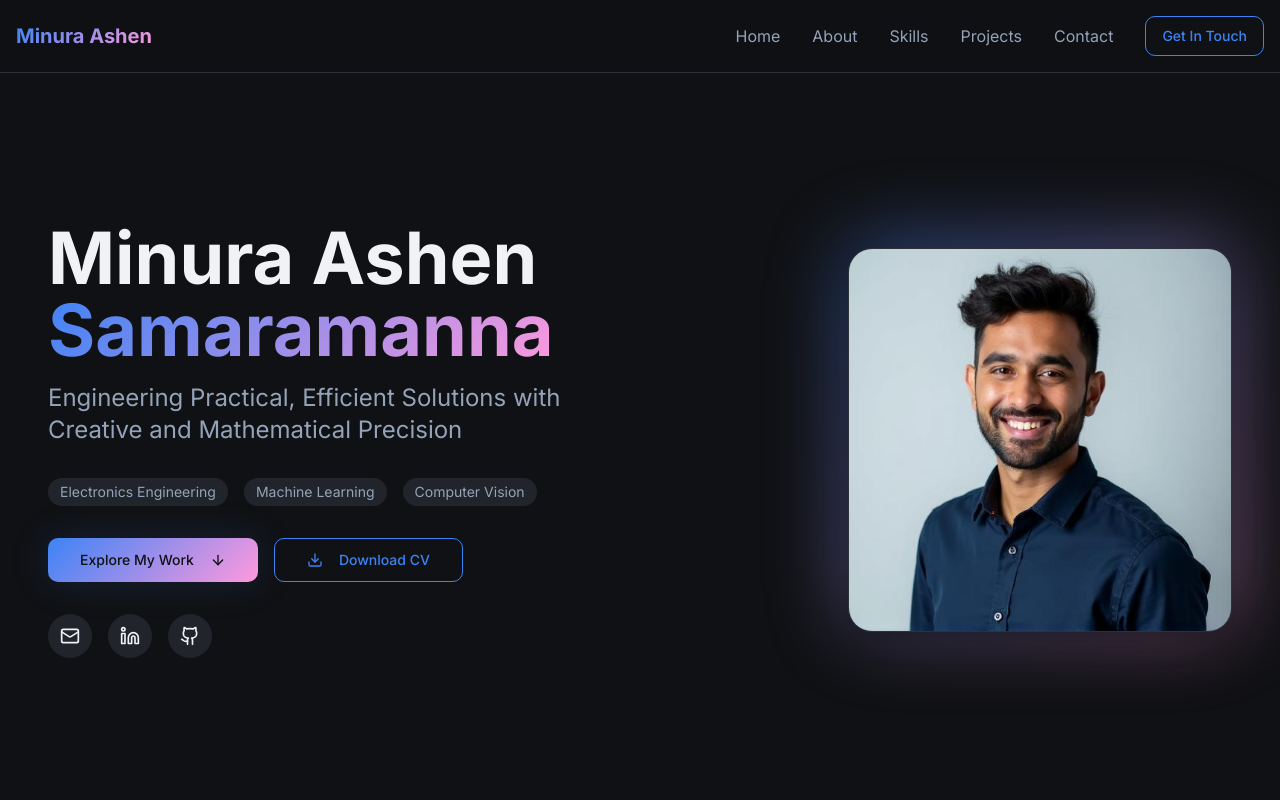
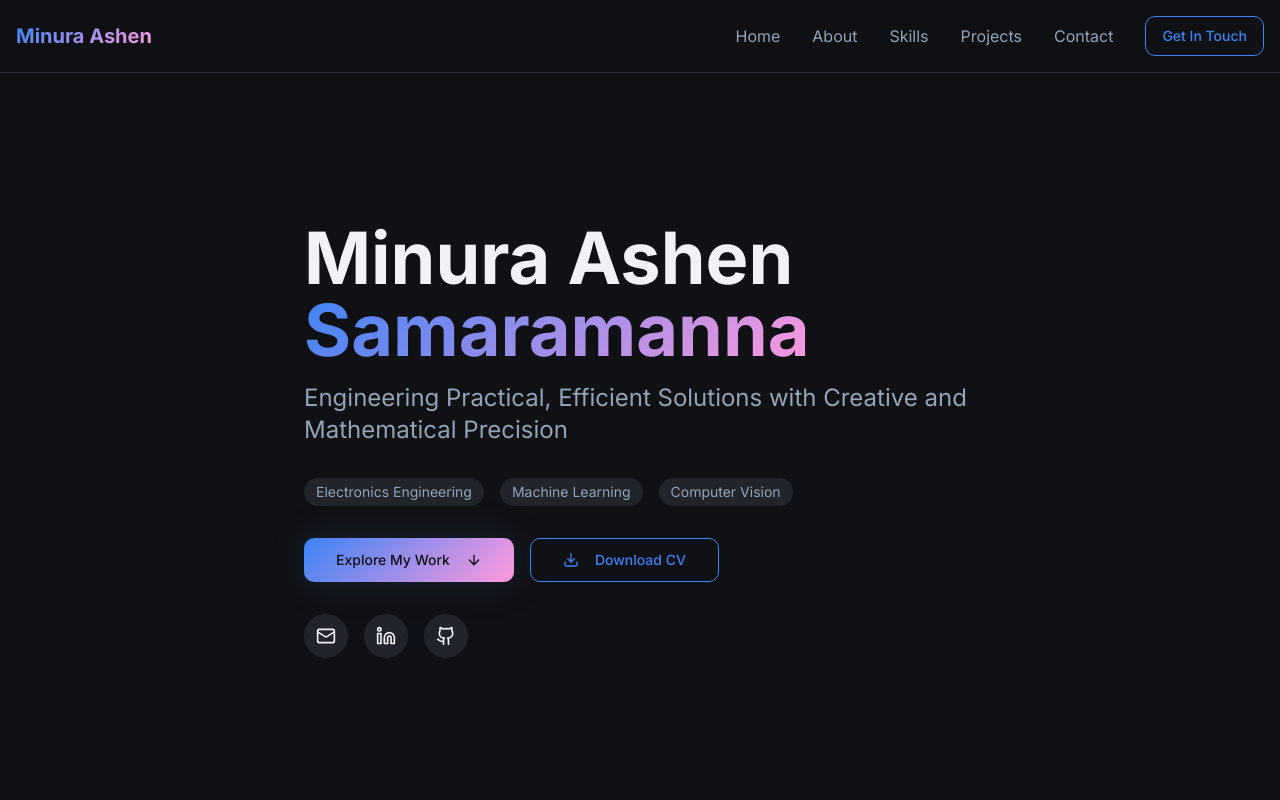
Before and after one commit to minuraashen/minuraashensamaramanna, a React (Vite) app: page / in a window 1280 px wide. Shown: the top 800 px of the page. Built offline with nearby package versions, Linux system fonts and the light colour scheme.

Commit message:
Remove profile image
Remove the existing profile image from the website.

```diff
--- a/src/components/Hero.tsx
+++ b/src/components/Hero.tsx
@@ -1,6 +1,5 @@
 import { ArrowDown, Download, Github, Linkedin, Mail } from "lucide-react";
 import { Button } from "@/components/ui/button";
-import profilePicture from "@/assets/profile-picture.jpg";
 
 const Hero = () => {
   const scrollToAbout = () => {
@@ -13,7 +12,7 @@ const Hero = () => {
   return (
     <section id="home" className="min-h-screen flex items-center justify-center pt-20 px-4">
       <div className="container mx-auto">
-        <div className="grid lg:grid-cols-2 gap-12 items-center">
+        <div className="flex items-center justify-center">
           {/* Text Content */}
           <div className="space-y-8 animate-fade-in">
             <div className="space-y-4">
@@ -80,17 +79,6 @@ const Hero = () => {
             </div>
           </div>
 
-          {/* Profile Picture */}
-          <div className="flex justify-center lg:justify-end animate-scale-in">
-            <div className="relative">
-              <div className="absolute inset-0 bg-gradient-primary rounded-3xl blur-2xl opacity-50 animate-float"></div>
-              <img
-                src={profilePicture}
-                alt="Minura Ashen Samaramanna"
-                className="relative w-80 h-80 lg:w-96 lg:h-96 object-cover rounded-3xl shadow-card border border-border"
-              />
-            </div>
-          </div>
         </div>
       </div>
     </section>
```
Also changed, not shown: src/assets/profile-picture.jpg (deleted).
